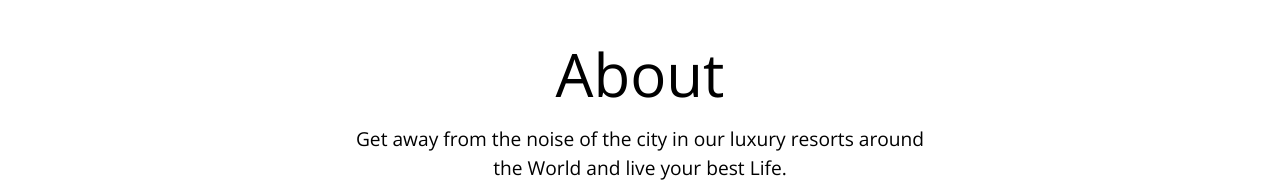
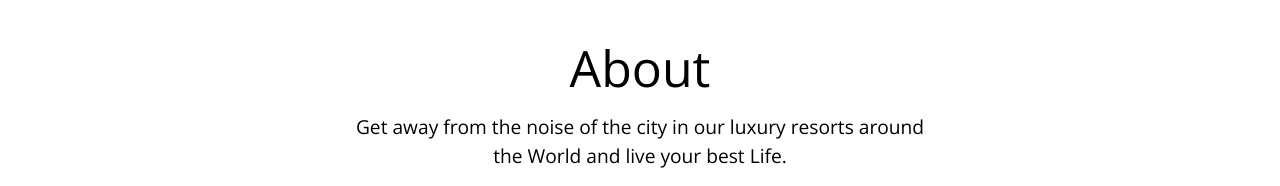
Before and after one commit to exception420/resort_landing, a plain HTML site: page index.html in a window 1280 px wide. Shown: the part 802-988 px from the top of the page. Drawn offline with nearby package versions, Linux system fonts and the light colour scheme.

Commit message:
minor changes with about h1

```diff
--- a/style.css
+++ b/style.css
@@ -103,3 +103,7 @@ h1 {
 	margin: 30px 0;
 	color: var(--primary-color);
 }
+
+#about h1 {
+	font-size: 50px;
+}
```
